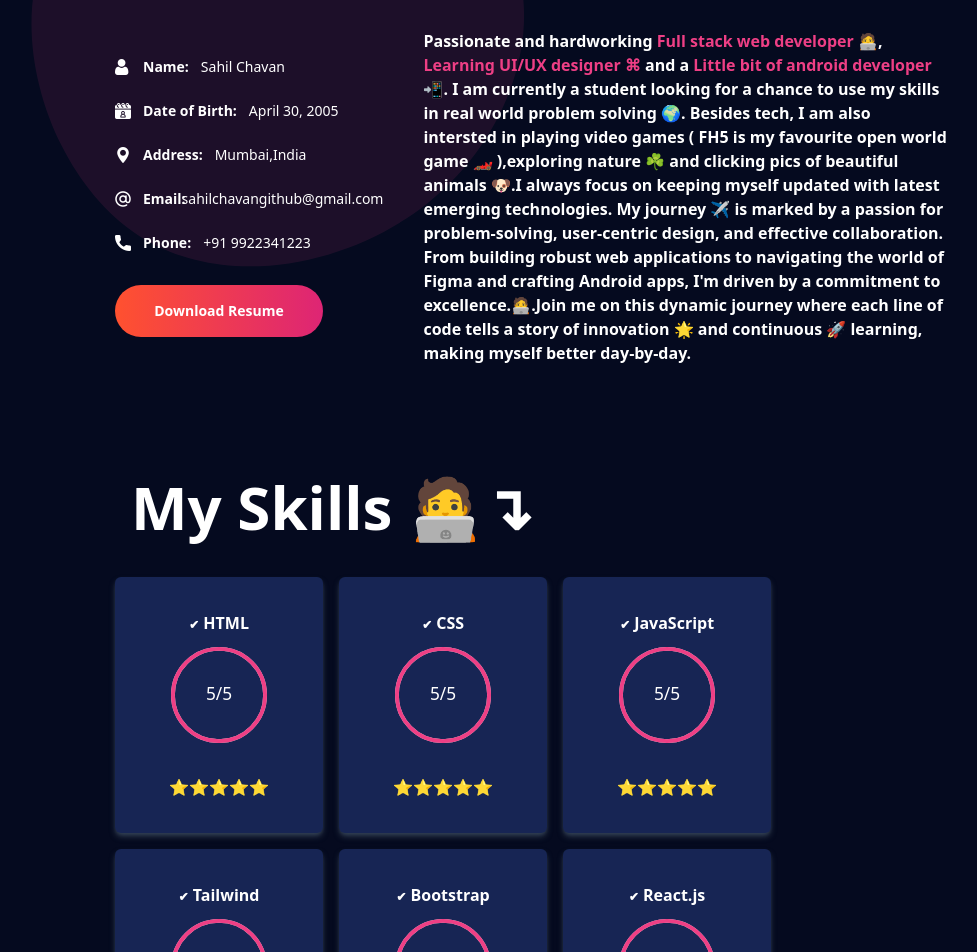
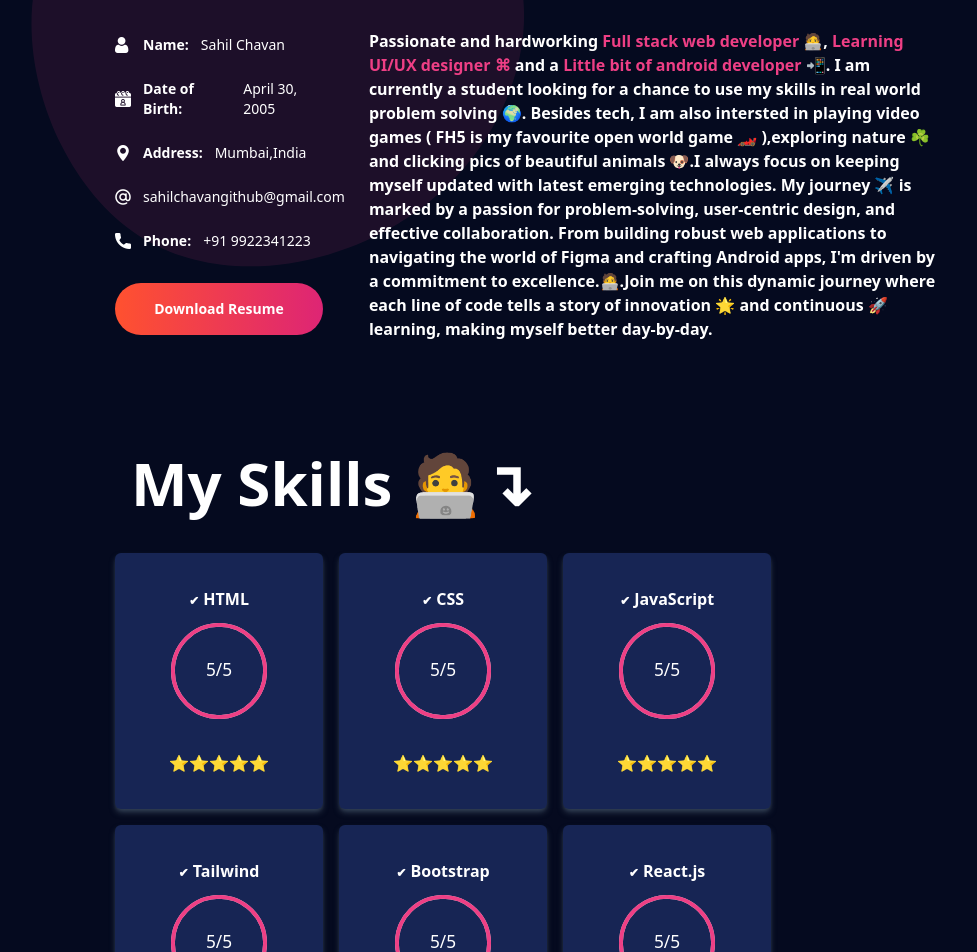
Before and after one commit to sahil-gpm/portfolio_v2, a React (Create React App) app: page / in a window 1280 px wide. Shown: the part 871-1823 px from the top of the page, without its empty margins (109-1086 px from the left). Built offline with nearby package versions, Linux system fonts and the light colour scheme; the HTML template or start-up script is replaced by a standard one.

Commit message:
changes applied in width of about section 8th time along with github links and little more changes

```diff
--- a/src/Components/About/About.jsx
+++ b/src/Components/About/About.jsx
@@ -42,8 +42,8 @@ const About = () => {
                     <div className="address flex justify-start gap-3">
                         <span className='flex justify-start items-center md:gap-3 gap-1 font-semibold'><img className='w-4 h-4' src={add} alt="" />Address:</span> Mumbai,India
                     </div>
-                    <div className="email flex justify-start gap-3">
-                        <span className='flex justify-start items-center md:gap-3 gap-1 font-semibold'><img className='w-4 h-4' src={mail} alt="" />Email:</span> sahilchavangithub@gmail.com
+                    <div className="email flex justify-start items-center gap-3 ">
+                      <img className='w-4 h-4' src={mail} alt="" />sahilchavangithub@gmail.com
                     </div>
                     <div className="phone flex justify-start gap-3">
                         <span className='flex justify-start items-center md:gap-3 gap-1 font-semibold'><img className='w-4 h-4' src={phone} alt="" />Phone:</span> +91 9922341223
```
